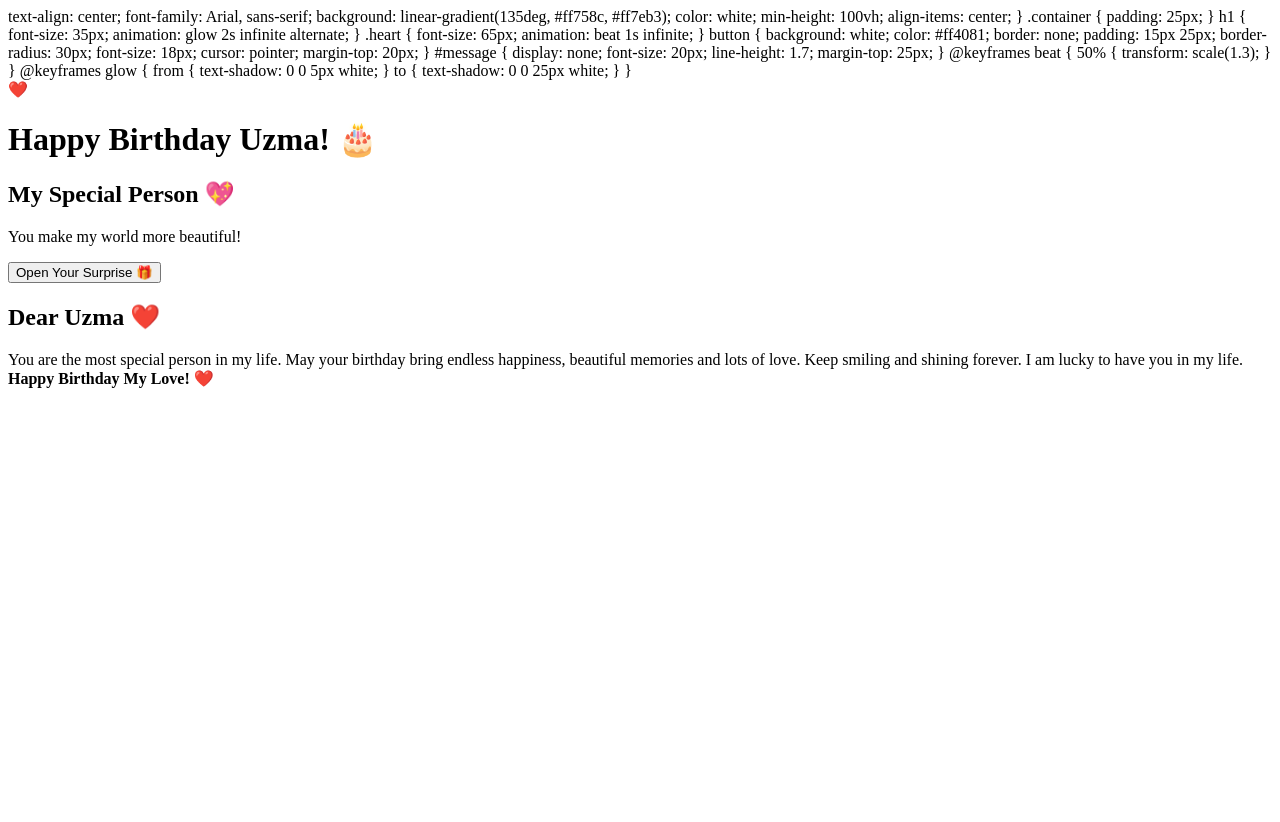
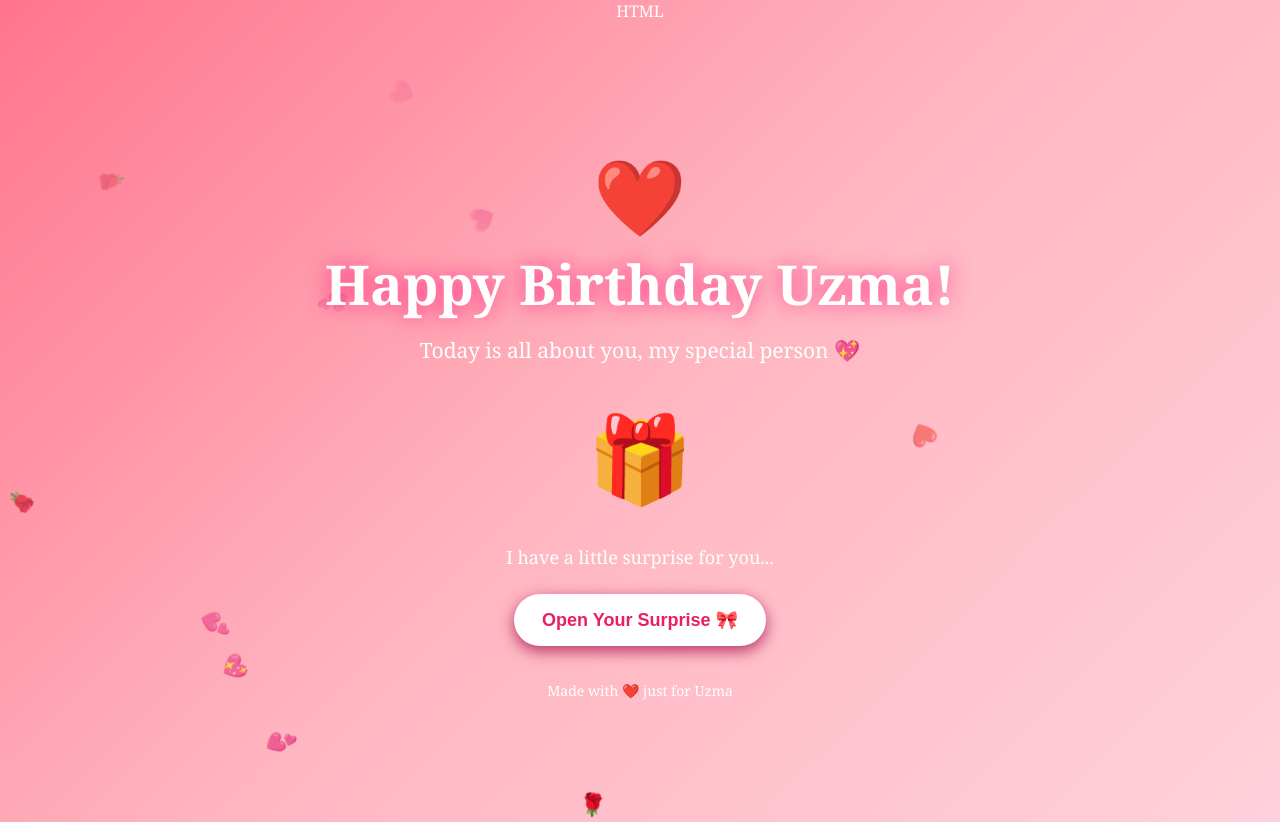
Before and after one commit to mdwajidquraishi6-eng/Uzma-birthday, a plain HTML site: page index.html in a window 1280 px wide. Before the commit the page ends 800 px from the top, so only its background shows below. Drawn offline with Linux system fonts and the light colour scheme.

Commit message:
update birthday website

```diff
--- a/index.html
+++ b/index.html
@@ -1,92 +1,223 @@
+HTML
 
+<!DOCTYPE html>
+<html lang="en">
+<head>
+<meta charset="UTF-8">
+<meta name="viewport" content="width=device-width, initial-scale=1.0">
+<title>Happy Birthday Uzma ❤️</title>
 
+<style>
+* {
+    margin: 0;
+    padding: 0;
+    box-sizing: border-box;
+}
+
+body {
+    min-height: 100vh;
+    font-family: 'Georgia', serif;
+    background: linear-gradient(135deg, #ff758c, #ffb6c1, #ffd1dc);
+    color: #fff;
     text-align: center;
-    font-family: Arial, sans-serif;
-    background: linear-gradient(135deg, #ff758c, #ff7eb3);
-    color: white;
-    min-height: 100vh;
-    align-items: center;
+    overflow-x: hidden;
 }
 
 .container {
-    padding: 25px;
+    min-height: 100vh;
+    display: flex;
+    flex-direction: column;
+    justify-content: center;
+    align-items: center;
+    padding: 25px 18px;
+    position: relative;
+    z-index: 2;
 }
 
 h1 {
-    font-size: 35px;
+    font-size: clamp(35px, 8vw, 55px);
+    text-shadow: 2px 3px 8px #b83265;
+    margin-bottom: 15px;
     animation: glow 2s infinite alternate;
 }
 
+@keyframes glow {
+    from { text-shadow: 0 0 8px white; }
+    to { text-shadow: 0 0 25px #ff0066; }
+}
+
+.subtitle {
+    font-size: 21px;
+    margin-bottom: 25px;
+}
+
 .heart {
-    font-size: 65px;
-    animation: beat 1s infinite;
+    font-size: 75px;
+    animation: heartbeat 1s infinite;
+}
+
+@keyframes heartbeat {
+    50% { transform: scale(1.25); }
+}
+
+.gift {
+    font-size: 85px;
+    margin: 20px;
+    animation: bounce 1.5s infinite;
+}
+
+@keyframes bounce {
+    50% { transform: translateY(-12px); }
 }
 
 button {
-    background: white;
-    color: #ff4081;
     border: none;
-    padding: 15px 25px;
+    background: #fff;
+    color: #e91e63;
+    padding: 15px 28px;
     border-radius: 30px;
     font-size: 18px;
+    font-weight: bold;
     cursor: pointer;
-    margin-top: 20px;
+    box-shadow: 0 5px 15px #b83265;
+    margin: 10px;
 }
 
-#message {
-    display: none;
-    font-size: 20px;
-    line-height: 1.7;
-    margin-top: 25px;
+button:active {
+    transform: scale(.95);
 }
 
-@keyframes beat {
-    50% { transform: scale(1.3); }
+#surprise {
+    display: none;
+    max-width: 520px;
+    background: rgba(255,255,255,.94);
+    color: #c2185b;
+    border-radius: 22px;
+    padding: 25px 20px;
+    margin-top: 20px;
+    line-height: 1.8;
+    box-shadow: 0 5px 25px rgba(120,0,50,.2);
+    animation: appear 1s ease;
 }
 
-@keyframes glow {
-    from { text-shadow: 0 0 5px white; }
-    to { text-shadow: 0 0 25px white; }
+@keyframes appear {
+    from { opacity: 0; transform: translateY(30px); }
+    to { opacity: 1; transform: translateY(0); }
+}
+
+#surprise h2 {
+    margin-bottom: 15px;
+    font-size: 28px;
+}
+
+.signature {
+    margin-top: 18px;
+    font-size: 21px;
+    font-weight: bold;
+}
+
+.floating-heart {
+    position: fixed;
+    bottom: -30px;
+    font-size: 22px;
+    animation: floatUp 7s linear forwards;
+    pointer-events: none;
+    z-index: 1;
+}
+
+@keyframes floatUp {
+    to {
+        transform: translateY(-110vh) rotate(360deg);
+        opacity: 0;
+    }
+}
+
+footer {
+    margin-top: 25px;
+    font-size: 14px;
 }
 </style>
 </head>
 
 <body>
+
 <div class="container">
 
-<div class="heart">❤️</div>
+    <div class="heart">❤️</div>
 
-<h1>Happy Birthday Uzma! 🎂</h1>
+    <h1>Happy Birthday Uzma!</h1>
 
-<h2>My Special Person 💖</h2>
+    <p class="subtitle">
+        Today is all about you, my special person 💖
+    </p>
 
-<p>You make my world more beautiful!</p>
+    <div class="gift">🎁</div>
 
-<button onclick="showSurprise()">
-Open Your Surprise 🎁
-</button>
+    <p style="font-size:18px; margin-bottom:15px;">
+        I have a little surprise for you...
+    </p>
 
-<div id="message">
-<h2>Dear Uzma ❤️</h2>
+    <button onclick="openSurprise()">
+        Open Your Surprise 🎀
+    </button>
 
-You are the most special person in my life.
+    <div id="surprise">
+        <h2>Dear Uzma ❤️</h2>
 
-May your birthday bring endless happiness,
-beautiful memories and lots of love.
+        <p>
+            Happy Birthday to someone truly special!
+            May your life always be filled with happiness,
+            beautiful smiles, endless love and countless
+            reasons to celebrate.
+        </p>
 
-Keep smiling and shining forever.
+        <p style="margin-top:15px;">
+            You deserve all the beautiful things this world
+            has to offer. Keep smiling and keep shining.
+            May every dream of yours come true. ✨
+        </p>
 
-I am lucky to have you in my life.
+        <p style="font-size:30px; margin-top:18px;">
+            💐 🎂 💝
+        </p>
 
-<strong>Happy Birthday My Love! ❤️</strong>
-</div>
+        <div class="signature">
+            With lots of love ❤️
+        </div>
+    </div>
+
+    <footer>
+        Made with ❤️ just for Uzma
+    </footer>
 
 </div>
 
 <script>
-function showSurprise() {
-    document.getElementById("message").style.display = "block";
+function openSurprise() {
+    document.getElementById("surprise").style.display = "block";
+    document.querySelector("button").innerText = "Your Surprise is Opened ❤️";
+    document.getElementById("surprise").scrollIntoView({
+        behavior: "smooth",
+        block: "center"
+    });
 }
+
+function createHeart() {
+    const heart = document.createElement("div");
+    heart.className = "floating-heart";
+    heart.innerHTML = ["❤️", "💕", "💗", "💖", "🌹"][
+        Math.floor(Math.random() * 5)
+    ];
+
+    heart.style.left = Math.random() * 100 + "vw";
+    heart.style.animationDuration = (4 + Math.random() * 4) + "s";
+
+    document.body.appendChild(heart);
+
+    setTimeout(() => heart.remove(), 8000);
+}
+
+setInterval(createHeart, 500);
 </script>
 
 </body>
```
